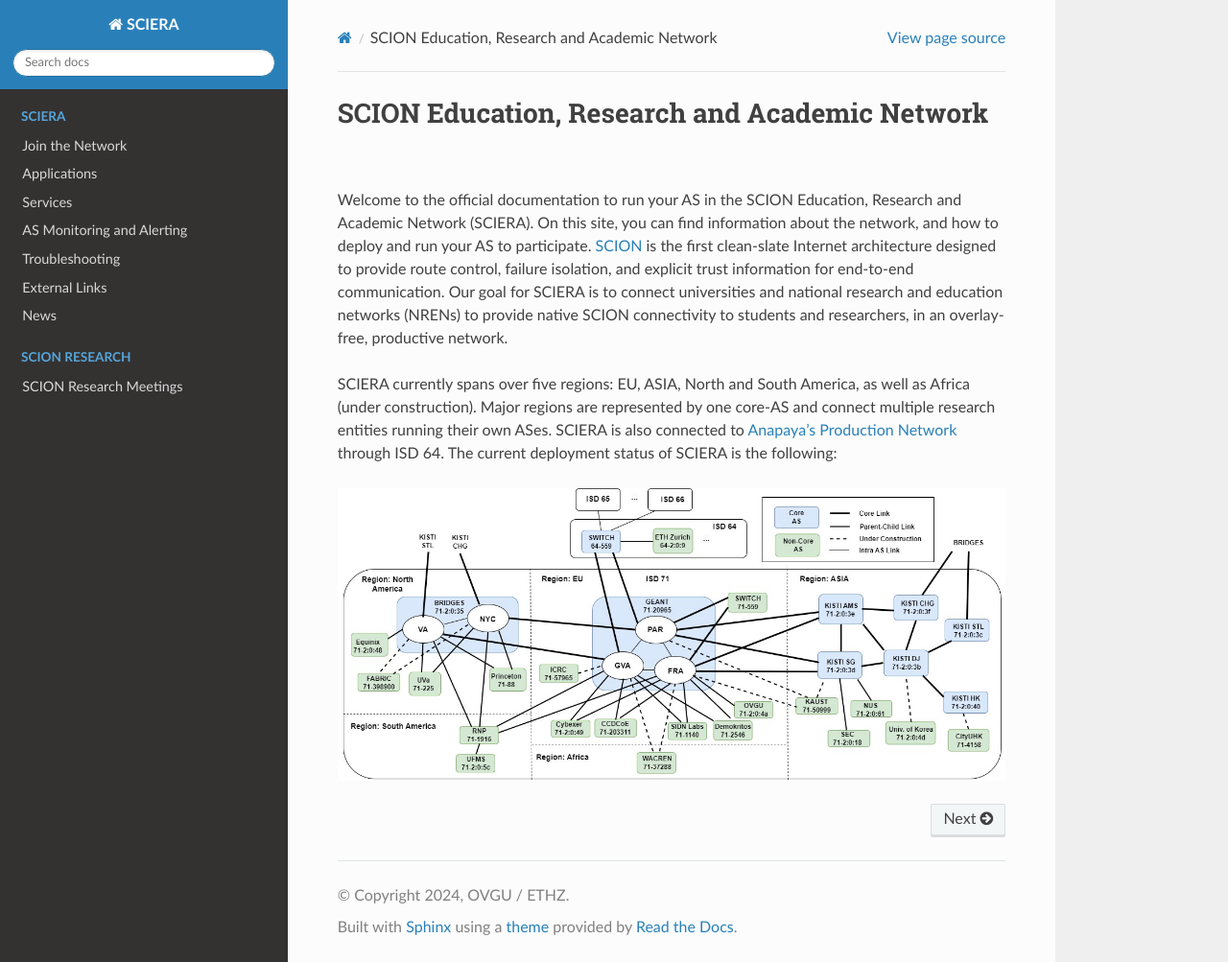
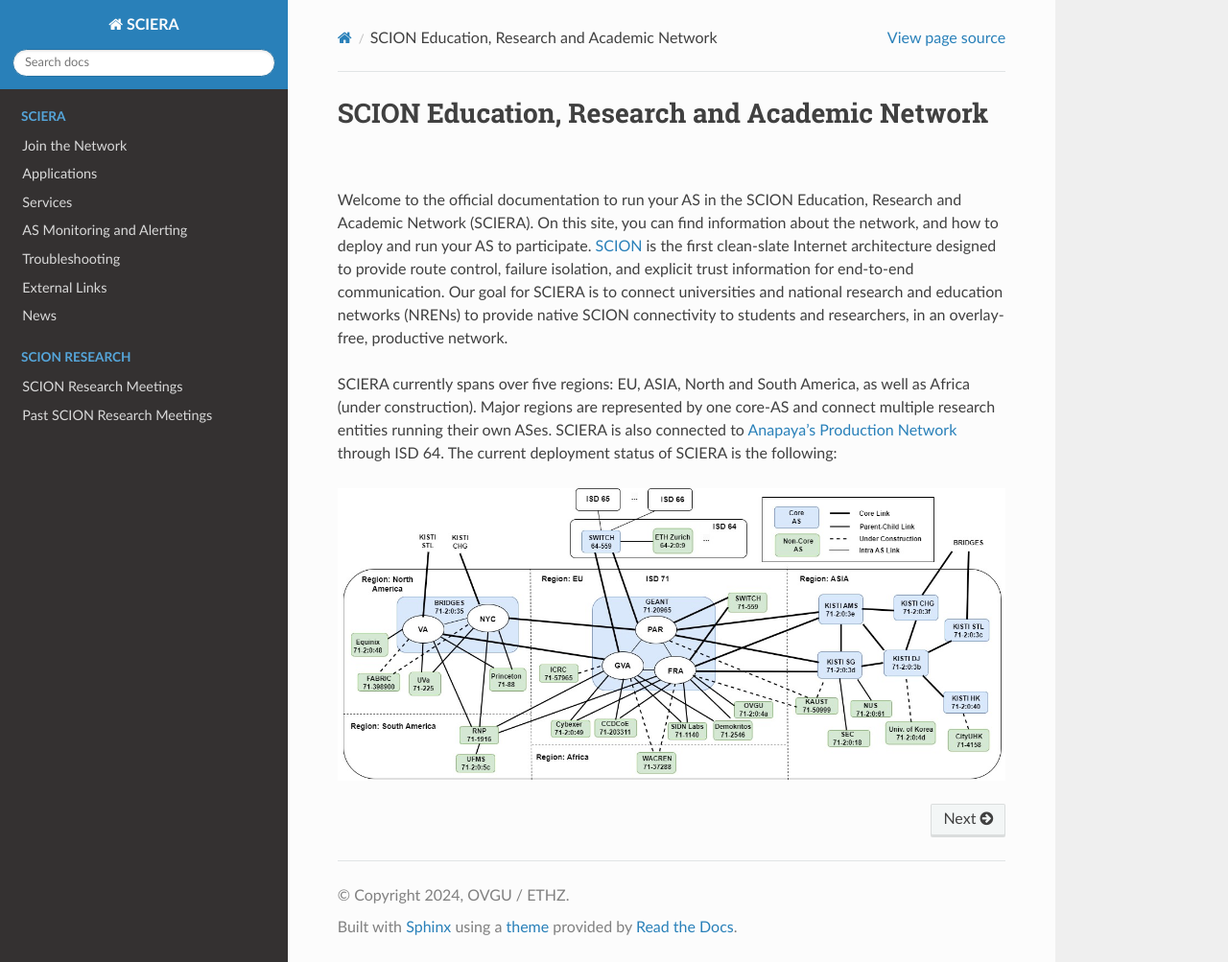
Before and after one commit to netsys-lab/scion-education-network-documentation, a Sphinx documentation site: the page built from docs/source/index.rst, in a window 1280 px wide and 1003 px high. Shown: the whole window at 96% size. Built offline with Sphinx 7.4.7 and the Read the Docs theme 3.1.0, drawn with Linux system fonts in a browser that asks for light colours.

Commit message:
Update index.rst

```diff
--- a/docs/source/index.rst
+++ b/docs/source/index.rst
@@ -28,3 +28,4 @@
   :hidden:
 
   scion-research/meetings
+  scion-research/meetings/past
```
